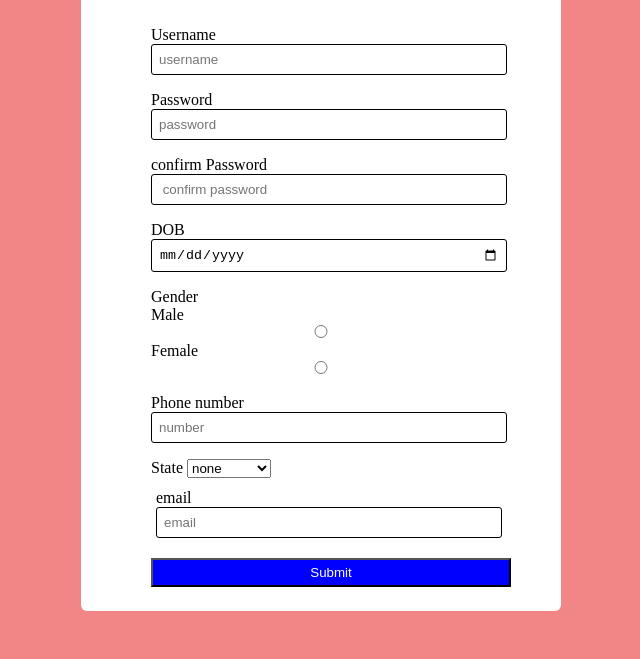
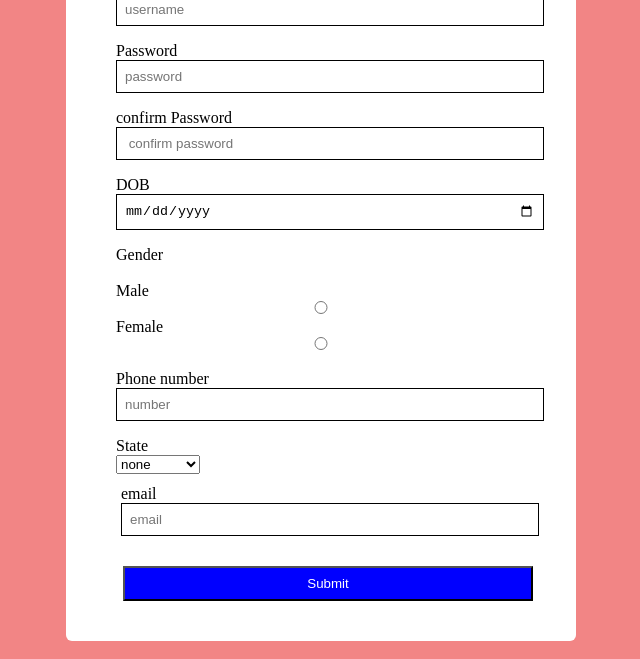
Before and after one commit to portelprivate/registration-page, a plain HTML site: page index.html in a window 1280 px wide. Shown: the part 141-800 px from the top of the page, without its empty margins (319-959 px from the left). Drawn offline with Linux system fonts and the light colour scheme.

Commit message:
verison reg.css

```diff
--- a/reg.css
+++ b/reg.css
@@ -12,9 +12,8 @@ body{
 }
 .container{
     background-color: white;
-    width: 430px;
-    padding: 25px;
-    height:653px;
+    width: 500px;
+    padding: 5px;
     border-radius: 6px;
 }
 h1{
@@ -36,18 +35,21 @@ label{
 
 color:#000000 ;
 }
+
+.formgroup label{
+    display: block;
+}
 .formgroup input{
-    border: 1px solid ;
+    border: 1px solid  ;
     width: 100%;
-    padding: 7px;
+    padding: 8px;
     outline: none;
-    border-radius: 3px;
 }
 button{
-width: 360px;
-margin-right: 6px;
-margin-top: 15px;
-padding: 5px;
+width: 100%;
+margin-left: 7px;
+margin-top: 25px;
+padding: 8px;
 background-color: blue;
 color: white;
 
```
